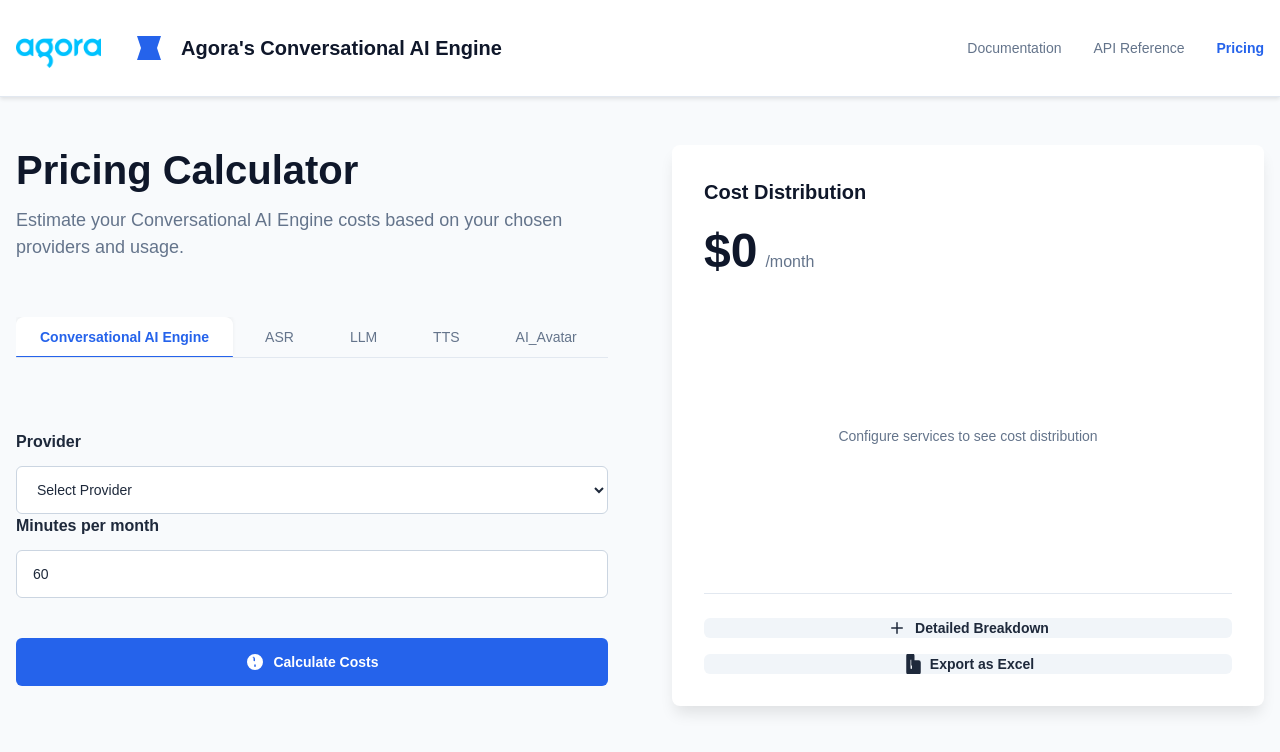
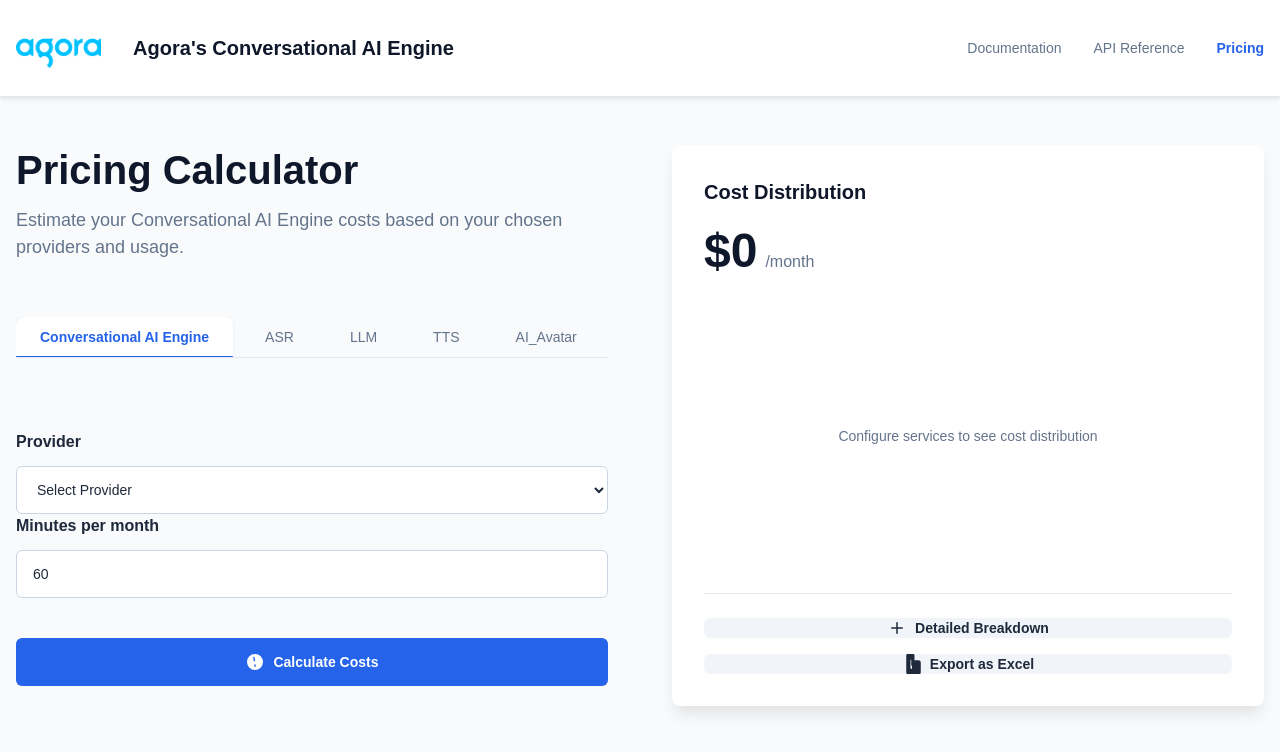
Before and after one commit to sarthak1991/agorapricingcalculator, a React (Vite) app: page / in a window 1280 px wide. Shown: the top 752 px of the page. Built offline with nearby package versions, Linux system fonts and the light colour scheme.

Commit message:
minoe changes

```diff
--- a/src/components/PricingCalculator.jsx
+++ b/src/components/PricingCalculator.jsx
@@ -1339,9 +1339,9 @@
                 <div className="header-content">
                     <div className="logo">
                         <img src={logo} alt="Agora" className="logo-img" />
-                        <svg viewBox="0 0 48 48" fill="none" xmlns="http://www.w3.org/2000/svg">
+                        {/* <svg viewBox="0 0 48 48" fill="none" xmlns="http://www.w3.org/2000/svg">
                             <path d="M6 6H42L36 24L42 42H6L12 24L6 6Z" fill="currentColor" />
-                        </svg>
+                        </svg> */}
                         <h1>Agora's Conversational AI Engine</h1>
                     </div>
                     <nav className="nav-links">
```
